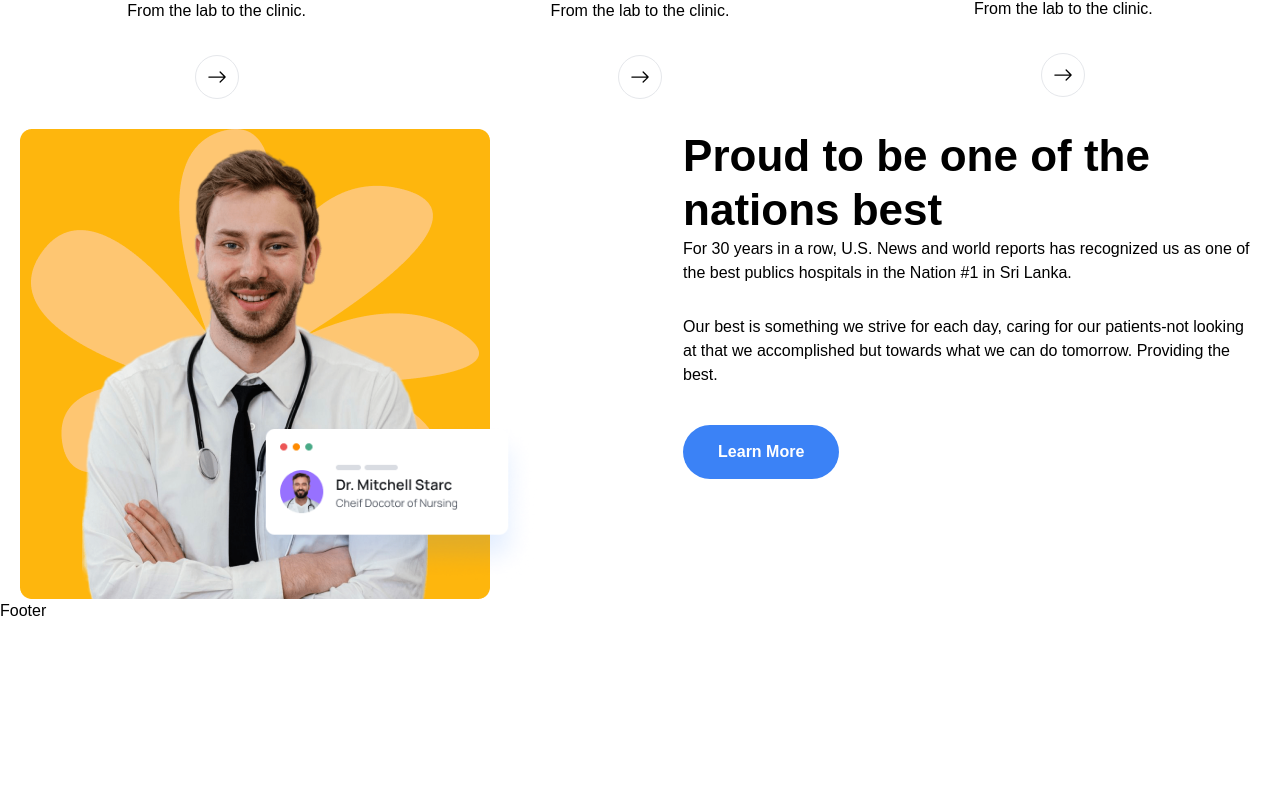
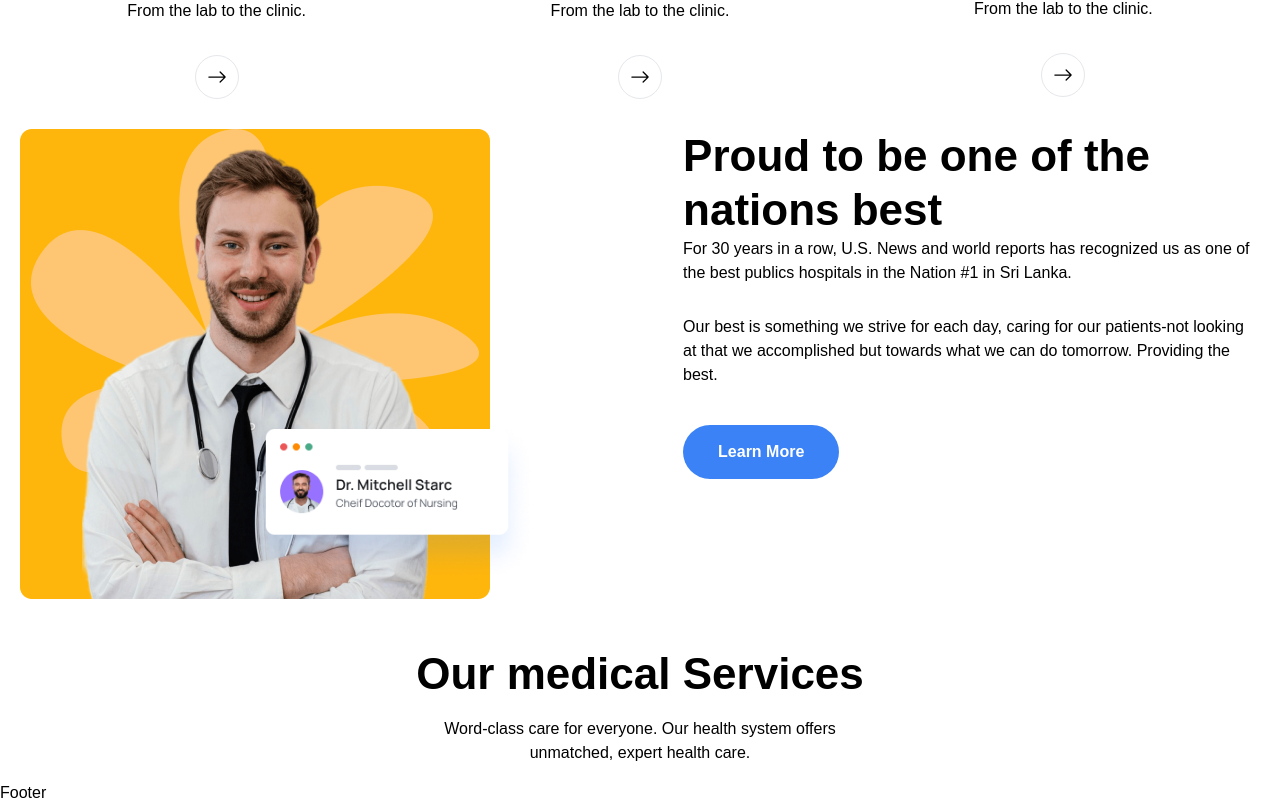
Before and after one commit to DeshanBandara/Doctor-Appointment-Booking-Website, a React (Vite) app in the folder frontend/: page / in a window 1280 px wide. Shown: the part 1226-2031 px from the top of the page. Before the commit the page ends 1849 px from the top, so only its background shows below. Built offline with nearby package versions, Linux system fonts and the light colour scheme.

Commit message:
Added service Section

```diff
--- a/frontend/src/pages/Home.jsx
+++ b/frontend/src/pages/Home.jsx
@@ -169,7 +169,22 @@ const Home = () => {
 
     <About />
 
-    {/* ============== About section end ============== */}
+    {/* ============== Service section ============== */}
+      <br />
+      <br />
+      <section>
+        <div className="container">
+          <div className="xl:w-[470px] mx-auto">
+            <h2 className='heading text-center mb-4'> Our medical Services </h2>
+            <p className='text__para text-center mb-4'>
+              Word-class care for everyone. Our health system offers unmatched, expert health care.
+            </p>
+          </div>
+        </div>
+      </section>
+
+    {/* ============== Service section end ============== */}
+
   </>
 }
 
```
